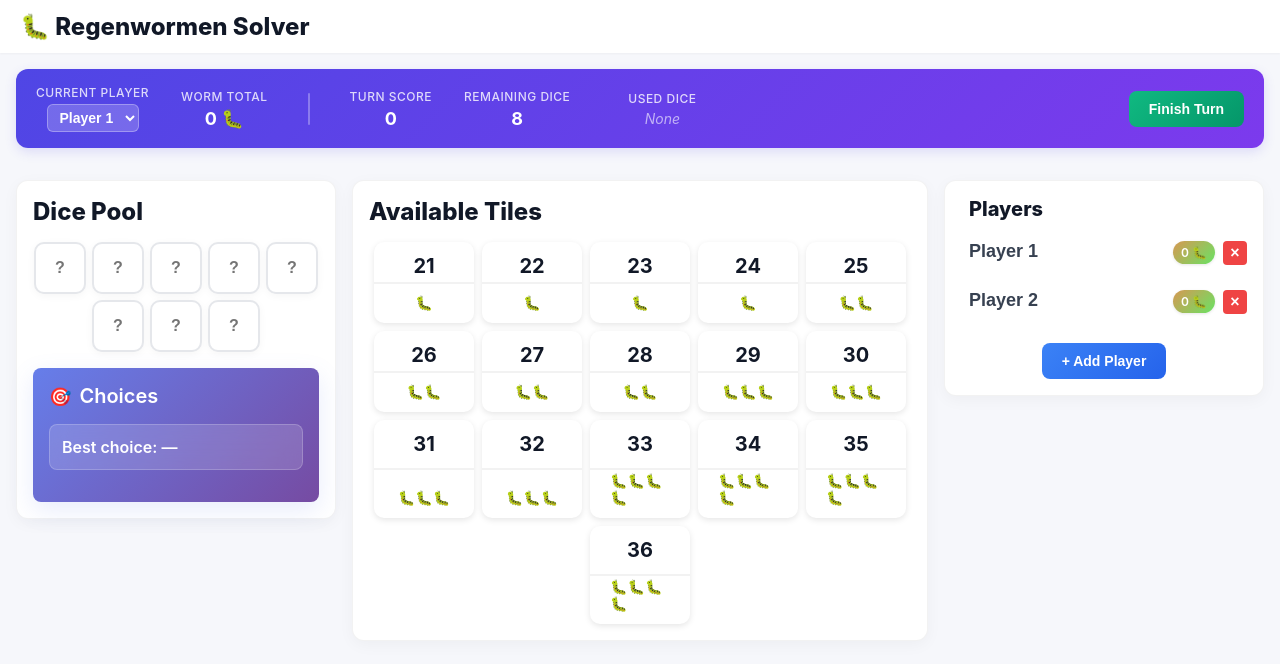
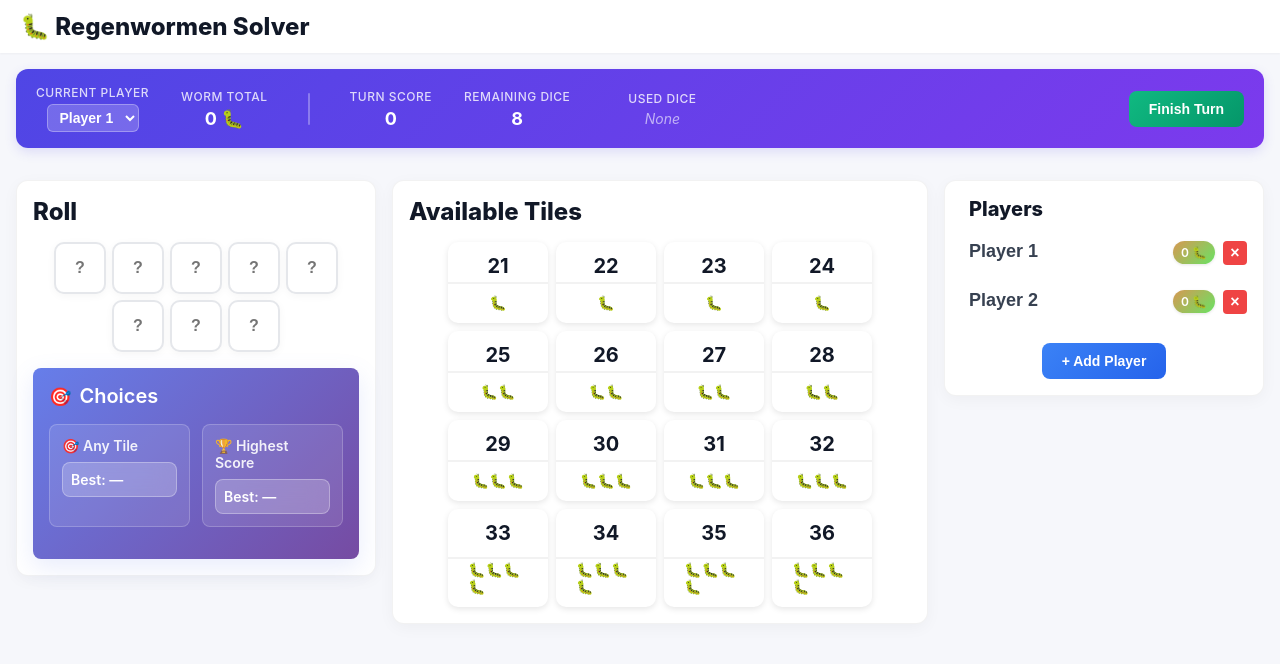
Before and after one commit to JamesNarayanan/Pickomino-Solver, a React (Vite) app: page / in a window 1280 px wide. Shown: the top 664 px of the page. Built offline with nearby package versions, Linux system fonts and the light colour scheme.

Commit message:
Implement multi-mode solver functionality and enhance UI for choice display

```diff
--- a/src/App.tsx
+++ b/src/App.tsx
@@ -2,7 +2,14 @@ import React, { useEffect, useMemo, useState } from "react";
 import DiceGrid from "./components/DiceGrid";
 import PlayerPool from "./components/PlayerPool";
 import Tile from "./components/Tile";
-import { buildDefaultTargets, computeCurrentScore, findEligibleTiles, solve } from "./solver";
+import {
+	buildDefaultTargets,
+	computeCurrentScore,
+	findEligibleTiles,
+	solve,
+	solveMultiMode,
+	SolverMode
+} from "./solver";
 import { Target } from "./types";
 
 const STORAGE_KEY = "pickomino_state_v1";
@@ -52,10 +59,23 @@ export default function App() {
 
 	// solver outputs for the current visible roll
 	const roll = useMemo(() => dice.filter(d => d !== 0), [dice]);
-	const solverOut = useMemo(() => solve(roll, targets, usedCounts), [roll, targets, usedCounts]);
+	const solverOut = useMemo(() => solveMultiMode(roll, targets, usedCounts), [roll, targets, usedCounts]);
 
 	const curScore = computeCurrentScore(usedCounts);
 	const remainingDice = 8 - Object.values(usedCounts).reduce((a, b) => a + b, 0);
+
+	// Helper function to generate tooltips for desktop
+	function getChoiceTooltip(isAnyTileBest: boolean, isHighestScoreBest: boolean): string {
+		if (isAnyTileBest && isHighestScoreBest) {
+			return "🟣 Optimal choice for any situation";
+		} else if (isAnyTileBest) {
+			return "🔵 Best to avoid failing - safest play when you're ahead";
+		} else if (isHighestScoreBest) {
+			return "🟢 Best to catch up - aggressive play to maximize wormage";
+		} else {
+			return "Available choice - not optimal for either strategy";
+		}
+	}
 
 	function setDieValue(idx: number, v: number | null) {
 		setDice(prev => {
@@ -243,38 +263,76 @@ export default function App() {
 			<main>
 				<section className="left-col">
 					<div className="card">
-						<h2>Dice Pool</h2>
+						<h2>Roll</h2>
 						<DiceGrid faces={dice} onTypeChange={setDieValue} />
 						<div className="solver-report">
 							<h3>Choices</h3>
-							<div className="best-choice-text">Best choice: {solverOut.bestFace ?? "—"}</div>
+							<div className="solver-modes">
+								<div className="mode-section">
+									<h4>🎯 Any Tile</h4>
+									<div className="best-choice-text">Best: {solverOut.anyTile.bestFace ?? "—"}</div>
+								</div>
+								<div className="mode-section">
+									<h4>🏆 Highest Score</h4>
+									<div className="best-choice-text">
+										Best: {solverOut.highestScore.bestFace ?? "—"}
+									</div>
+								</div>
+							</div>
 							<div className="choices">
-								{Object.entries(solverOut.probs).map(([face, p]) => {
-									const choice = solverOut.choices?.[Number(face)];
+								{Object.entries(solverOut.anyTile.probs).map(([face, p]) => {
+									const anyTileChoice = solverOut.anyTile.choices?.[Number(face)];
+									const highestScoreChoice = solverOut.highestScore.choices?.[Number(face)];
+									const faceNum = Number(face);
+
+									// Determine coloring based on which modes recommend this face
+									const isAnyTileBest = solverOut.bestTiles.anyTile.includes(faceNum);
+									const isHighestScoreBest = solverOut.bestTiles.highestScore.includes(faceNum);
+
+									let choiceClass = "choice";
+									if (isAnyTileBest && isHighestScoreBest) {
+										choiceClass += " choice-both-best";
+									} else if (isAnyTileBest) {
+										choiceClass += " choice-any-tile-best";
+									} else if (isHighestScoreBest) {
+										choiceClass += " choice-highest-score-best";
+									}
+
 									return (
 										<button
 											key={face}
-											className={`choice ${
-												Number(face) === solverOut.bestFace ? "choice-best" : ""
-											}`}
-											onClick={() => acceptPick(Number(face))}
+											className={choiceClass}
+											title={getChoiceTooltip(isAnyTileBest, isHighestScoreBest)}
+											onClick={() => acceptPick(faceNum)}
 										>
 											<div className="choice-face">{face === "6" ? "🐛" : face}</div>
-											{choice && (
+											{anyTileChoice && (
 												<div className="choice-details">
 													<div className="choice-metric">
 														<span className="choice-label">🏆 %:</span>
 														<span className="choice-value">
-															{(choice.successProb * 100).toFixed(0)}%
+															{(anyTileChoice.successProb * 100).toFixed(0)}%
+														</span>
+													</div>
+													{highestScoreChoice?.expectedValue !== undefined && (
+														<div className="choice-metric">
+															<span className="choice-label">Exp 🐛:</span>
+															<span className="choice-value">
+																{highestScoreChoice.expectedValue.toFixed(1)}
+															</span>
+														</div>
+													)}
+													<div className="choice-metric">
+														<span className="choice-label">🎲 Rem:</span>
+														<span className="choice-value">
+															{anyTileChoice.remainingDice}
 														</span>
 													</div>
 													<div className="choice-metric">
-														<span className="choice-label">🎲 Rem:</span>
-														<span className="choice-value">{choice.remainingDice}</span>
-													</div>
-													<div className="choice-metric">
 														<span className="choice-label">Score:</span>
-														<span className="choice-value">{choice.immediateScore}</span>
+														<span className="choice-value">
+															{anyTileChoice.immediateScore}
+														</span>
 													</div>
 												</div>
 											)}
--- a/src/solver.ts
+++ b/src/solver.ts
@@ -1,5 +1,37 @@
 // src/solver.ts
 import { Target, UsedCounts } from "./types";
+
+export enum SolverMode {
+	ANY_TILE = "any_tile",
+	HIGHEST_SCORE = "highest_score"
+}
+
+export interface SolverResult {
+	bestFace: number | null;
+	report: string;
+	probs: Record<number, number>;
+	choices: Record<
+		number,
+		{
+			count: number;
+			immediateScore: number;
+			remainingDice: number;
+			successProb: number;
+			expectedValue?: number; // for highest score mode
+		}
+	>;
+	mode: SolverMode;
+}
+
+export interface MultiModeSolverResult {
+	anyTile: SolverResult;
+	highestScore: SolverResult;
+	bestTiles: {
+		anyTile: number[];
+		highestScore: number[];
+		combined: number[];
+	};
+}
 
 const factorialCache: number[] = [1];
 function fact(n: number): number {
@@ -59,7 +91,12 @@ export function findEligibleTiles(score: number, targets: Target[]): Target[] {
  * Returns:
  *   { bestFace, report, probs }
  */
-export function solve(rolls: number[], targets: Target[], usedCounts: UsedCounts) {
+export function solve(
+	rolls: number[],
+	targets: Target[],
+	usedCounts: UsedCounts,
+	mode: SolverMode = SolverMode.ANY_TILE
+): SolverResult {
 	// build roll counter and base masks
 	const rollCounter: Record<number, number> = {};
 	for (let f = 1; f <= 6; f++) rollCounter[f] = 0;
@@ -83,6 +120,16 @@ export function solve(rolls: number[], targets: Target[], usedCounts: UsedCounts
 		if (!hasWorm) return false;
 		const elig = findEligibleTiles(score, targets);
 		return elig.length > 0;
+	}
+
+	// helper to get expected value of best available tile for highest score mode
+	function getBestTileValue(score: number, usedMask: number): number {
+		const hasWorm = (usedMask & (1 << (6 - 1))) !== 0;
+		if (!hasWorm) return 0;
+		const elig = findEligibleTiles(score, targets);
+		if (elig.length === 0) return 0;
+		// Return the points of the highest value tile available
+		return elig[0].pts;
 	}
 
 	// enumerate multinomial count vectors for n dice across 6 faces
@@ -121,17 +168,18 @@ export function solve(rolls: number[], targets: Target[], usedCounts: UsedCounts
 		for (const v of yieldVectors) yield v;
 	}
 
-	// memoization map for probSuccess: key => probability
+	// memoization map for probSuccess: key => probability or expected value
 	const probMemo = new Map<string, number>();
 
 	function probSuccess(remainingDice: number, score: number, usedMask: number): number {
-		const key = `${remainingDice}|${score}|${usedMask}`;
+		const key = `${remainingDice}|${score}|${usedMask}|${mode}`;
 		if (probMemo.has(key)) return probMemo.get(key)!;
 
-		// if already success, probability is 1
+		// if already success, probability is 1 for ANY_TILE mode, expected value for HIGHEST_SCORE mode
 		if (isSuccess(score, usedMask)) {
-			probMemo.set(key, 1.0);
-			return 1.0;
+			const result = mode === SolverMode.ANY_TILE ? 1.0 : getBestTileValue(score, usedMask);
+			probMemo.set(key, result);
+			return result;
 		}
 
 		// no dice left and not successful -> 0
@@ -142,7 +190,7 @@ export function solve(rolls: number[], targets: Target[], usedCounts: UsedCounts
 
 		const n = remainingDice;
 		const totalOutcomes = Math.pow(6, n);
-		let totalProb = 0;
+		let totalValue = 0;
 
 		// iterate all count vectors (counts[0] = face 1 count, ... counts[5] = face 6 count)
 		for (const counts of genCountVectors(n, 6)) {
@@ -154,7 +202,7 @@ export function solve(rolls: number[], targets: Target[], usedCounts: UsedCounts
 			const pRoll = ways / totalOutcomes;
 
 			// for this roll, determine legal picks (faces present and not already used)
-			let bestPickProbForThisRoll = 0;
+			let bestPickValueForThisRoll = 0;
 			let anyLegal = false;
 			for (let face = 1; face <= 6; face++) {
 				const cnt = counts[face - 1];
@@ -168,27 +216,33 @@ export function solve(rolls: number[], targets: Target[], usedCounts: UsedCounts
 				const newUsedMask = usedMask | bit;
 				const newRemaining = n - cnt;
 
-				let outcomeProb = 0;
+				let outcomeValue = 0;
 				if (isSuccess(newScore, newUsedMask)) {
-					outcomeProb = 1.0;
+					outcomeValue = mode === SolverMode.ANY_TILE ? 1.0 : getBestTileValue(newScore, newUsedMask);
 				} else {
-					if (newRemaining === 0) outcomeProb = 0.0;
-					else outcomeProb = probSuccess(newRemaining, newScore, newUsedMask);
+					if (newRemaining === 0) outcomeValue = 0.0;
+					else outcomeValue = probSuccess(newRemaining, newScore, newUsedMask);
 				}
 
-				if (outcomeProb > bestPickProbForThisRoll) bestPickProbForThisRoll = outcomeProb;
+				if (mode === SolverMode.ANY_TILE) {
+					// For ANY_TILE mode, take the maximum probability
+					if (outcomeValue > bestPickValueForThisRoll) bestPickValueForThisRoll = outcomeValue;
+				} else {
+					// For HIGHEST_SCORE mode, take the maximum expected value
+					if (outcomeValue > bestPickValueForThisRoll) bestPickValueForThisRoll = outcomeValue;
+				}
 			}
 
 			// If no legal picks at all in this roll, the player busts for this roll -> contributes 0
 			if (!anyLegal) {
 				// contributes zero; skip
 			} else {
-				totalProb += pRoll * bestPickProbForThisRoll;
+				totalValue += pRoll * bestPickValueForThisRoll;
 			}
 		}
 
-		probMemo.set(key, totalProb);
-		return totalProb;
+		probMemo.set(key, totalValue);
+		return totalValue;
 	}
 
 	// Build per-face probabilities for the current visible roll: if we pick face f now,
@@ -196,10 +250,10 @@ export function solve(rolls: number[], targets: Target[], usedCounts: UsedCounts
 	const probs: Record<number, number> = {};
 	const choices: Record<
 		number,
-		{ count: number; immediateScore: number; remainingDice: number; successProb: number }
+		{ count: number; immediateScore: number; remainingDice: number; successProb: number; expectedValue?: number }
 	> = {};
 	let bestFace: number | null = null;
-	let bestProb = -1;
+	let bestValue = -1;
 
 	const reportLines: string[] = [];
 	for (let f = 1; f <= 6; f++) {
@@ -216,32 +270,85 @@ export function solve(rolls: number[], targets: Target[], usedCounts: UsedCounts
 		const newUsedMask = baseUsedMask | bit;
 		const newRemaining = nDiceNow - count;
 
-		let prob = 0;
+		let value = 0;
 		if (isSuccess(newScore, newUsedMask)) {
-			prob = 1.0;
+			value = mode === SolverMode.ANY_TILE ? 1.0 : getBestTileValue(newScore, newUsedMask);
 		} else {
-			if (newRemaining === 0) prob = 0.0;
-			else prob = probSuccess(newRemaining, newScore, newUsedMask);
+			if (newRemaining === 0) value = 0.0;
+			else value = probSuccess(newRemaining, newScore, newUsedMask);
 		}
 
-		probs[f] = prob;
-		choices[f] = {
+		probs[f] = value;
+		const choiceData = {
 			count,
 			immediateScore: newScore,
 			remainingDice: newRemaining,
-			successProb: prob
+			successProb: mode === SolverMode.ANY_TILE ? value : value > 0 ? 1.0 : 0.0, // For display purposes
+			...(mode === SolverMode.HIGHEST_SCORE && { expectedValue: value })
 		};
+		choices[f] = choiceData;
+
+		const modeLabel = mode === SolverMode.ANY_TILE ? "successProb" : "expectedValue";
+		const displayValue = mode === SolverMode.ANY_TILE ? `${(value * 100).toFixed(2)}%` : value.toFixed(2);
 		reportLines.push(
-			`Pick ${f}: count=${count} -> immediateScore=${newScore}, remainingDice=${newRemaining}, successProb=${(
-				prob * 100
-			).toFixed(2)}%`
+			`Pick ${f}: count=${count} -> immediateScore=${newScore}, remainingDice=${newRemaining}, ${modeLabel}=${displayValue}`
 		);
-		if (prob > bestProb) {
-			bestProb = prob;
+
+		if (value > bestValue) {
+			bestValue = value;
 			bestFace = f;
 		}
 	}
 
 	const report = reportLines.join("\n");
-	return { bestFace, report, probs, choices };
+	return { bestFace, report, probs, choices, mode };
 }
+
+/**
+ * Runs both solver modes and provides combined analysis
+ */
+export function solveMultiMode(rolls: number[], targets: Target[], usedCounts: UsedCounts): MultiModeSolverResult {
+	const anyTile = solve(rolls, targets, usedCounts, SolverMode.ANY_TILE);
+	const highestScore = solve(rolls, targets, usedCounts, SolverMode.HIGHEST_SCORE);
+
+	// Determine best tiles for each mode
+	const anyTileBest: number[] = [];
+	const highestScoreBest: number[] = [];
+	const combined: number[] = [];
+
+	// Find the best face(s) for any tile mode
+	if (anyTile.bestFace !== null) {
+		const bestValue = anyTile.probs[anyTile.bestFace];
+		for (const [face, prob] of Object.entries(anyTile.probs)) {
+			if (Math.abs(prob - bestValue) < 0.001) {
+				// Handle floating point precision
+				anyTileBest.push(Number(face));
+			}
+		}
+	}
+
+	// Find the best face(s) for highest score mode
+	if (highestScore.bestFace !== null) {
+		const bestValue = highestScore.probs[highestScore.bestFace];
+		for (const [face, value] of Object.entries(highestScore.probs)) {
+			if (Math.abs(value - bestValue) < 0.001) {
+				// Handle floating point precision
+				highestScoreBest.push(Number(face));
+			}
+		}
+	}
+
+	// Find faces that are best in either mode
+	const allBest = new Set([...anyTileBest, ...highestScoreBest]);
+	combined.push(...allBest);
+
+	return {
+		anyTile,
+		highestScore,
+		bestTiles: {
+			anyTile: anyTileBest,
+			highestScore: highestScoreBest,
+			combined: combined.sort((a, b) => a - b)
+		}
+	};
+}
--- a/src/styles.scss
+++ b/src/styles.scss
@@ -32,13 +32,13 @@ body {
 
 	main {
 		display: grid;
-		grid-template-columns: 320px 1fr 320px;
+		grid-template-columns: 360px 1fr 320px;
 		gap: 16px;
 		padding: 16px;
 		align-items: start;
 
 		@media (max-width: 1200px) {
-			grid-template-columns: 320px 1fr;
+			grid-template-columns: 360px 1fr;
 		}
 
 		@media (max-width: 800px) {
@@ -473,6 +473,36 @@ body {
 	border: 1px solid rgba(255, 255, 255, 0.2);
 }
 
+.solver-modes {
+	display: grid;
+	grid-template-columns: 1fr 1fr;
+	gap: 12px;
+	margin-bottom: 16px;
+}
+
+.mode-section {
+	background: rgba(255, 255, 255, 0.1);
+	border-radius: 8px;
+	padding: 12px;
+	border: 1px solid rgba(255, 255, 255, 0.2);
+
+	h4 {
+		margin: 0 0 8px 0;
+		font-size: 14px;
+		font-weight: 600;
+		color: white;
+		opacity: 0.9;
+	}
+
+	.best-choice-text {
+		margin: 0;
+		padding: 8px;
+		font-size: 14px;
+		background: rgba(255, 255, 255, 0.2);
+		border: 1px solid rgba(255, 255, 255, 0.3);
+	}
+}
+
 .choices {
 	display: grid;
 	grid-template-columns: repeat(auto-fit, minmax(110px, 1fr));
@@ -532,6 +562,70 @@ body {
 		&:hover {
 			transform: translateY(-2px);
 			box-shadow: 0 15px 35px rgba(251, 191, 36, 0.4);
+		}
+
+		.choice-details {
+			opacity: 0.9;
+		}
+	}
+
+	// Multi-mode choice coloring
+	&.choice-any-tile-best {
+		background: linear-gradient(135deg, #06b6d4 0%, #0891b2 100%);
+		color: white;
+		border-color: rgba(255, 255, 255, 0.4);
+		box-shadow: 0 12px 30px rgba(6, 182, 212, 0.3);
+
+		&::before {
+			background: linear-gradient(135deg, rgba(255, 255, 255, 0.3) 0%, rgba(255, 255, 255, 0.1) 100%);
+			opacity: 1;
+		}
+
+		&:hover {
+			transform: translateY(-2px);
+			box-shadow: 0 15px 35px rgba(6, 182, 212, 0.4);
+		}
+
+		.choice-details {
+			opacity: 0.9;
+		}
+	}
+
+	&.choice-highest-score-best {
+		background: linear-gradient(135deg, #10b981 0%, #059669 100%);
+		color: white;
+		border-color: rgba(255, 255, 255, 0.4);
+		box-shadow: 0 12px 30px rgba(16, 185, 129, 0.3);
+
+		&::before {
+			background: linear-gradient(135deg, rgba(255, 255, 255, 0.3) 0%, rgba(255, 255, 255, 0.1) 100%);
+			opacity: 1;
+		}
+
+		&:hover {
+			transform: translateY(-2px);
+			box-shadow: 0 15px 35px rgba(16, 185, 129, 0.4);
+		}
+
+		.choice-details {
+			opacity: 0.9;
+		}
+	}
+
+	&.choice-both-best {
+		background: linear-gradient(135deg, #8b5cf6 0%, #7c3aed 100%);
+		color: white;
+		border-color: rgba(255, 255, 255, 0.4);
+		box-shadow: 0 12px 30px rgba(139, 92, 246, 0.3);
+
+		&::before {
+			background: linear-gradient(135deg, rgba(255, 255, 255, 0.3) 0%, rgba(255, 255, 255, 0.1) 100%);
+			opacity: 1;
+		}
+
+		&:hover {
+			transform: translateY(-2px);
+			box-shadow: 0 15px 35px rgba(139, 92, 246, 0.4);
 		}
 
 		.choice-details {
```
Also changed, not shown: index.html (+1 -1 lines).
